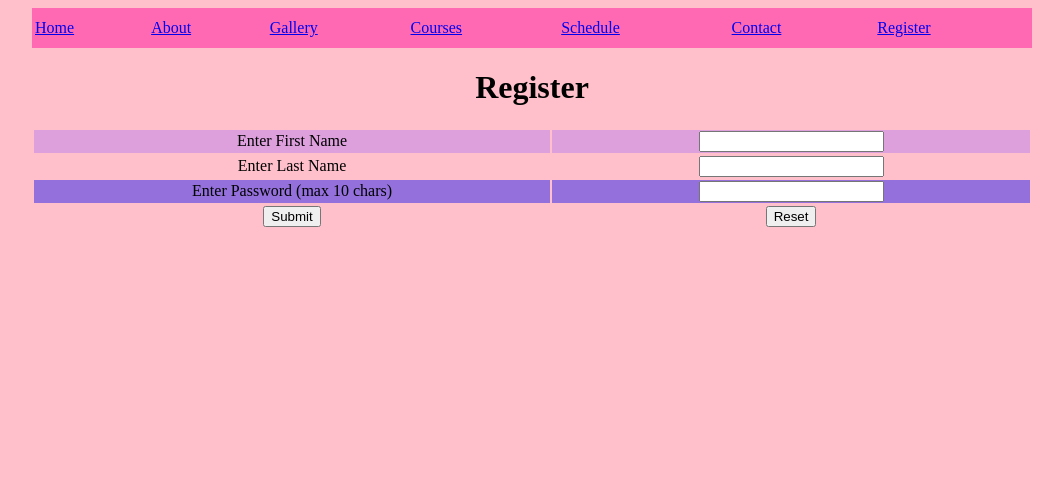
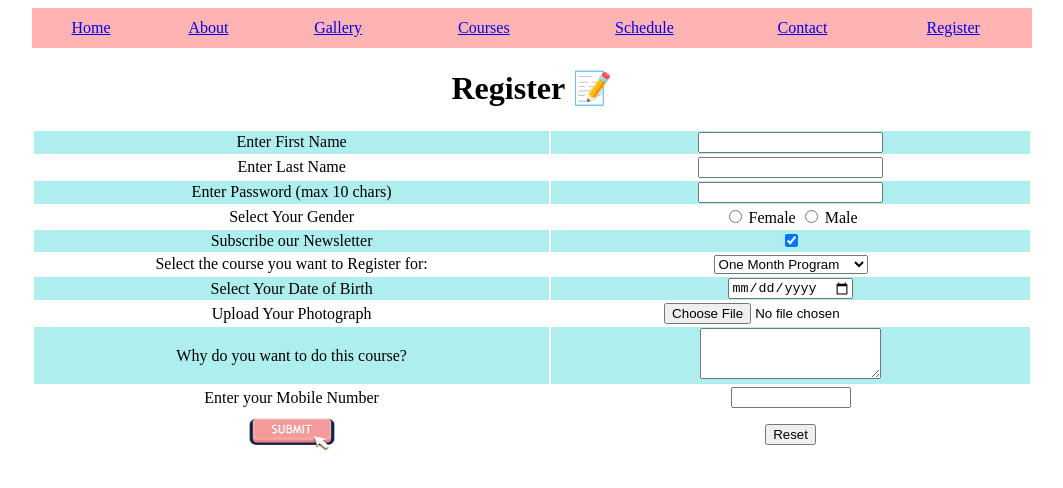
Before and after one commit to Xniharika/yoga, a plain HTML site: page register.html in a window 1280 px wide. Shown: the whole page, without its empty margins (108-1171 px from the left). Drawn offline with Linux system fonts and the light colour scheme.

Commit message:
Add files via upload

```diff
--- a/register.html
+++ b/register.html
@@ -9,9 +9,9 @@
     <title>Document</title>
 </head>
 
-<body bgcolor="pink" text="black">
-    <table width="1000" align="center" bgcolor="hotpink" height="40">
-        <tr>
+<body bgcolor="white" text="black">
+    <table width="1000" align="center" bgcolor="#ffb3b3" height="40">
+        <tr align="center">
             <td><a href="index.html">Home</a></td>
             <td><a href="about.html">About</a></td>
             <td><a href="gallery.html">Gallery</a></td>
@@ -23,10 +23,10 @@
         </tr>
     </table>
 
-    <h1 align="center">Register</h1>
+    <h1 align="center">Register 📝</h1>
     <form action="thanks.html" method="get">
         <table align="center" width="1000">
-            <tr bgcolor="Plum" align="center">
+            <tr bgcolor="PaleTurquoise" align="center">
                 <td><label for="fname">Enter First Name</label></td>
                 <td><input type="text" name="fname" id="fname" required></td>
             </tr>
@@ -34,16 +34,52 @@
                 <td><label for="lname">Enter Last Name</label></td>
                 <td><input type="text" name="lname" id="lname"></td>
             </tr>
-            <tr bgcolor="mediumpurple" align="center">
+            <tr bgcolor="PaleTurquoise" align="center">
                 <td><label for="psw">Enter Password (max 10 chars)</label></td>
-                <td><input type="password" maxlength="10" id="lname"></td>
+                <td><input type="password" maxlength="10" id="lname" required></td>
             </tr>
-        <tr align="center">
-            <td><input type="submit"></td>
-            <td><input type="Reset"></td>
-        </tr>
+            <tr align="center">
+                <td><label for="gender">Select Your Gender</label></td>
+                <td><input type="radio" name="gender" id="gender" value="Female" required> Female
+                    <input type="radio" name="gender" id="male" value="male" required> Male
+                </td>
+            </tr>
+            <tr bgcolor="PaleTurquoise" align="center">
+                <td><label for="newsletter">Subscribe our Newsletter </label></td>
+                <td><input type="checkbox" name="newsletter" id="newsletter" value="yes" checked></td>
+            </tr>
+            <tr align="center">
+                <td><label for="courses">Select the course you want to Register for:</label></td>
+                <td><select name="course" id="course" required>
+                        <option value="1">One Week Short Term</option>
+                        <option value="2" selected>One Month Program</option>
+                        <option value="3">One Year Diploma</option>
+                        <option value="4">Three Year Degree</option>
+                    </select>
+            </tr>
+            <tr bgcolor="PaleTurquoise" align="center">
+                <td><label for="dob">Select Your Date of Birth</label></td>
+                <td><input type="date" name="dob" id="dob"></td>
+            </tr>
+            <tr align="center">
+                <td><label for="photo">Upload Your Photograph</label></td>
+                <td><input type="file" name="photo" id="photo"></td>
+            </tr>
+            <tr bgcolor="PaleTurquoise" align="center">
+                <td><label for="reason">Why do you want to do this course? </label></td>
+                <td><textarea name="reason" id="reason" cols="20" rows="3"></textarea></td>
+            </tr>
+            <tr align="center">
+                <td><label for="mobile">Enter your Mobile Number</label></td>
+                <td><input type="number" name="quantity" id="quantity" min="6000000000" max="9999999999"></td>
+            </tr>
+            <tr align="center">
+                <td><input type="image" src="images/submit.png" width="100" height="40"></td>
+                <td><input type="Reset"></td>
+            </tr>
 
-    </table>
+
+        </table>
     </form>
 
 </body>
```
Also changed, not shown: about.html (+4 -4 lines), contact.html (+4 -4 lines), courses.html (+4 -4 lines), gallery.html (+5 -5 lines), schedule.html (+4 -4 lines), thanks.html (added, +12 -0 lines).
